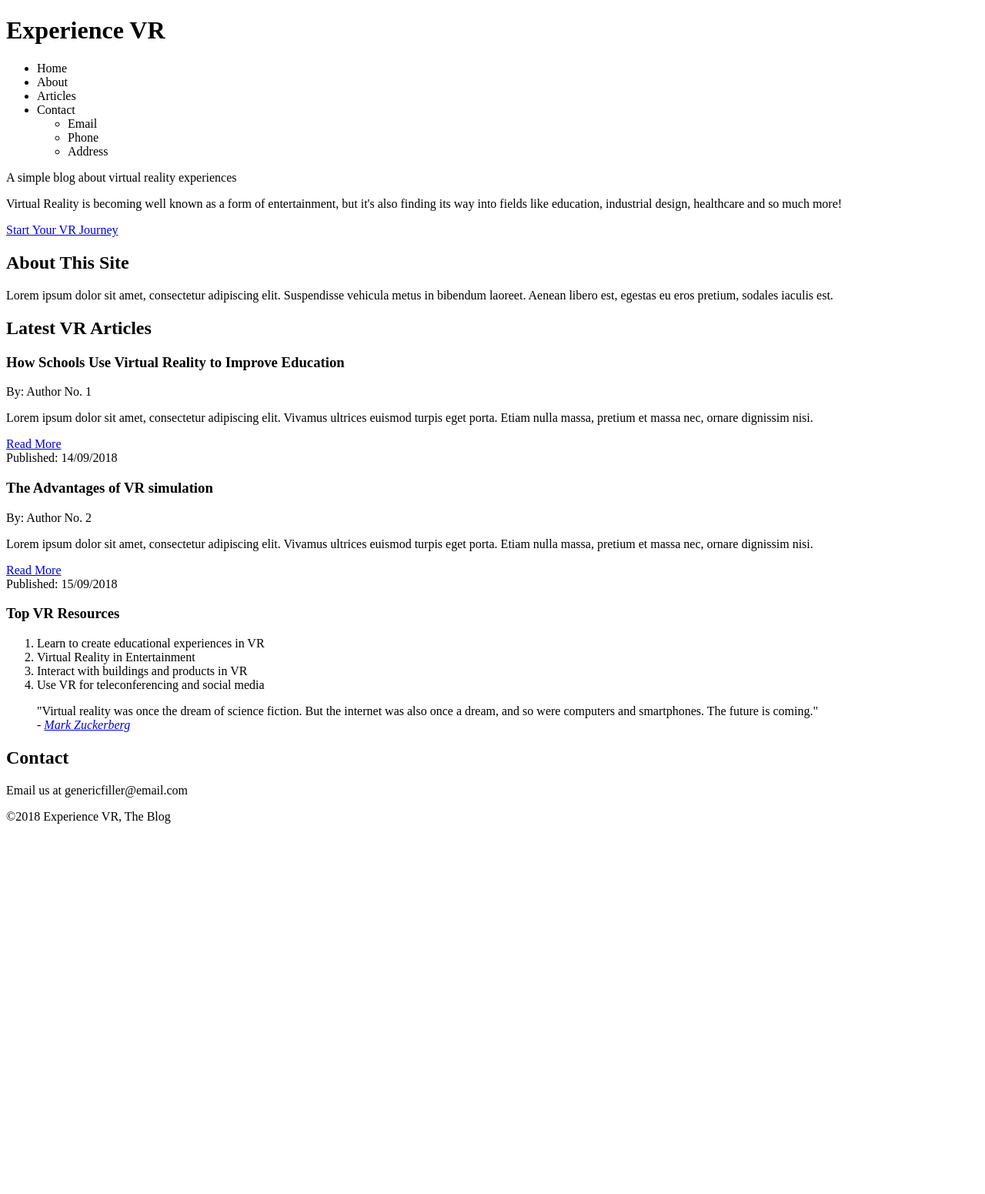
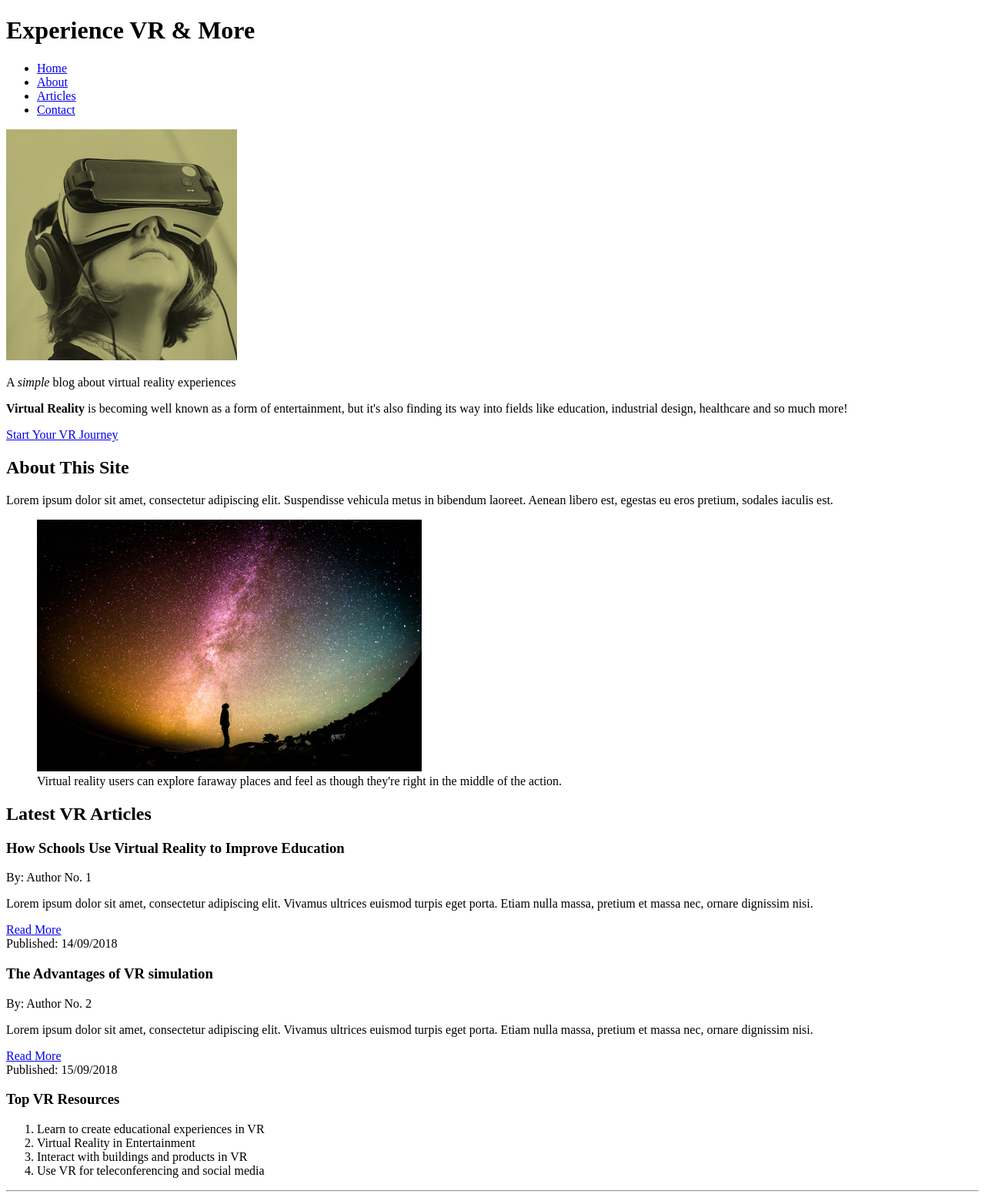
Before and after one commit to MrOutWeb/Learning_HTML, a plain HTML site: page index.html in a window 1280 px wide. Shown: the top 1551 px of the page at 77% size. Before the commit the page ends 1086 px from the top, so only its background shows below. Drawn offline with Linux system fonts and the light colour scheme.

Commit message:
Completed HTML Course

```diff
--- a/index.html
+++ b/index.html
@@ -5,49 +5,49 @@
   </head>
 
   <body>
-    <div>
+    <div> <!-- Start of wrapper div -->
       <header>
         <h1>
-          Experience VR
+          Experience VR &amp; More
         </h1>
         <nav>
           <ul>
-            <li>Home</li>
-            <li>About</li>
-            <li>Articles</li>
+            <li><a href="#">Home</a></li>
+            <li><a href="#about">About</a></li>
+            <li><a href="#articles">Articles</a></li>
             <li>
-              Contact
-              <ul>
-                <li>Email</li>
-                <li>Phone</li>
-                <li>Address</li>
-              </ul>
+              <a href="#contact">Contact</a>
             </li>
           </ul>
         </nav>
       </header>
 
       <div>
+        <img src="Images/featured.jpg" alt="VR User">
         <p>
-          A simple blog about virtual reality experiences
+          A <em>simple</em> blog about virtual reality experiences
         </p>
         <p>
-          Virtual Reality is becoming well known as a form of entertainment, but it's also finding its way into fields like education, industrial design, healthcare and so much more!
+          <strong>Virtual Reality</strong> is becoming well known as a form of entertainment, but it's also finding its way into fields like education, industrial design, healthcare and so much more!
         </p>
         <a href="https://teamtreehouse.com/vr" target="_blank">Start Your VR Journey</a>
       </div>
 
       <main>
-        <section>
+        <section id="about">
           <h2>
             About This Site
           </h2>
           <p>
-            Lorem ipsum dolor sit amet, consectetur adipiscing elit. Suspendisse vehicula metus in bibendum laoreet. Aenean libero est, egestas eu eros pretium, sodales iaculis est.
+            <span>Lorem ipsum dolor sit amet,</span> consectetur adipiscing elit. Suspendisse vehicula metus in bibendum laoreet. Aenean libero est, egestas eu eros pretium, sodales iaculis est.
           </p>
+          <figure>
+            <img src="Images/vr-space.jpg" alt="User experiencing space in VR">
+            <figcaption>Virtual reality users can explore faraway places and feel as though they're right in the middle of the action.</figcaption>
+          </figure>
         </section>
 
-        <section>
+        <section id="articles">
           <h2>
             Latest VR Articles
           </h2>
@@ -61,7 +61,7 @@
             <p>
               Lorem ipsum dolor sit amet, consectetur adipiscing elit. Vivamus ultrices euismod turpis eget porta. Etiam nulla massa, pretium et massa nec, ornare dignissim nisi.
             </p>
-            <a href="article.html">Read More</a>
+            <a href="articles/2018/article.html#vr-article">Read More</a>
             <footer>
               Published: 14/09/2018
             </footer>
@@ -77,7 +77,7 @@
             <p>
               Lorem ipsum dolor sit amet, consectetur adipiscing elit. Vivamus ultrices euismod turpis eget porta. Etiam nulla massa, pretium et massa nec, ornare dignissim nisi.
             </p>
-            <a href="#">Read More</a>
+            <a href="articles/2018/article.html">Read More</a>
             <footer>
               Published: 15/09/2018
             </footer>
@@ -95,6 +95,9 @@
             <li>Interact with buildings and products in VR</li>
             <li>Use VR for teleconferencing and social media</li>
           </ol>
+
+          <hr>
+
         </aside>
         <blockquote >
         "Virtual reality was once the dream of science fiction. But the internet was also once a dream, and so were computers and smartphones. The future is coming."
@@ -102,19 +105,29 @@
           </footer>
         </blockquote>
 
-        <section>
+        <hr>
+
+        <section id="contact">
           <h2>
             Contact
           </h2>
           <p>
-            Email us at genericfiller@email.com
+            <strong>Email:</strong> <a href="mailto:genericfiller@gmail.com?subject=Hi%20There!">genericfiller@gmail.com</a>
           </p>
+          <p>
+            <strong>Phone:</strong> 0208 420 6969
+          </p>
+          <address>
+            Experience VR <br>
+            1 Computer Generated St. <br>
+            Fake City, Bajor
+          </address>
         </section>
       </main>
 
       <footer>
-        <p>&copy;2018 Experience VR, The Blog</p>
+        <p><small>&copy;2018 Experience VR, The Blog</small></p>
       </footer>
-    </div>
+    </div><!-- End of wrapper div -->
   </body>
 </html>
```
Also changed, not shown: articles/2018/article.html (renamed from article.html, +6 -10 lines).
